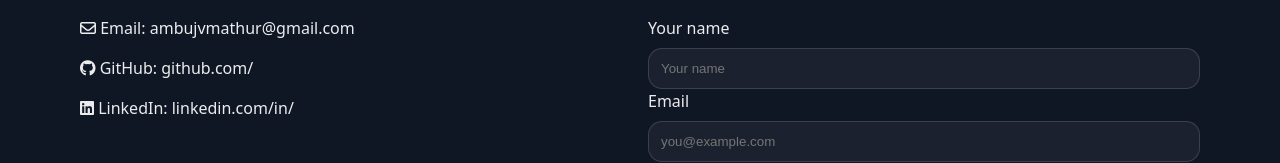
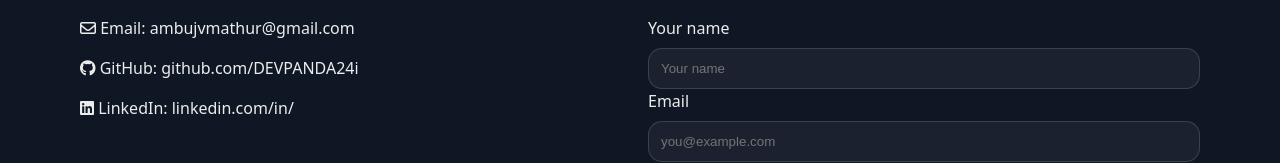
Before and after one commit to DEVPANDA24i/PORTFOLIO, a website: page index.html in a window 1280 px wide. Shown: the part 1522-1685 px from the top of the page. Drawn offline with Linux system fonts and the light colour scheme.

Commit message:
index.html

```diff
--- a/index.html
+++ b/index.html
@@ -129,7 +129,7 @@
           <div class="card">
             <h3 class="card__title"><i class="fa-solid fa-handshake"></i> Let’s connect</h3>
             <p class="card__text"><i class="fa-regular fa-envelope"></i> Email: <a class="link" href="mailto:ambuj@example.com">ambujvmathur@gmail.com</a></p>
-            <p class="card__text"><i class="fa-brands fa-github"></i> GitHub: <a class="link" href="#">github.com/</a></p>
+            <p class="card__text"><i class="fa-brands fa-github"></i> GitHub: <a class="link" href="#">github.com/DEVPANDA24i</a></p>
             <p class="card__text"><i class="fa-brands fa-linkedin"></i> LinkedIn: <a class="link" href="#">linkedin.com/in/</a></p>
             <div class="divider" role="separator" aria-hidden="true"></div>
           </div>
```
